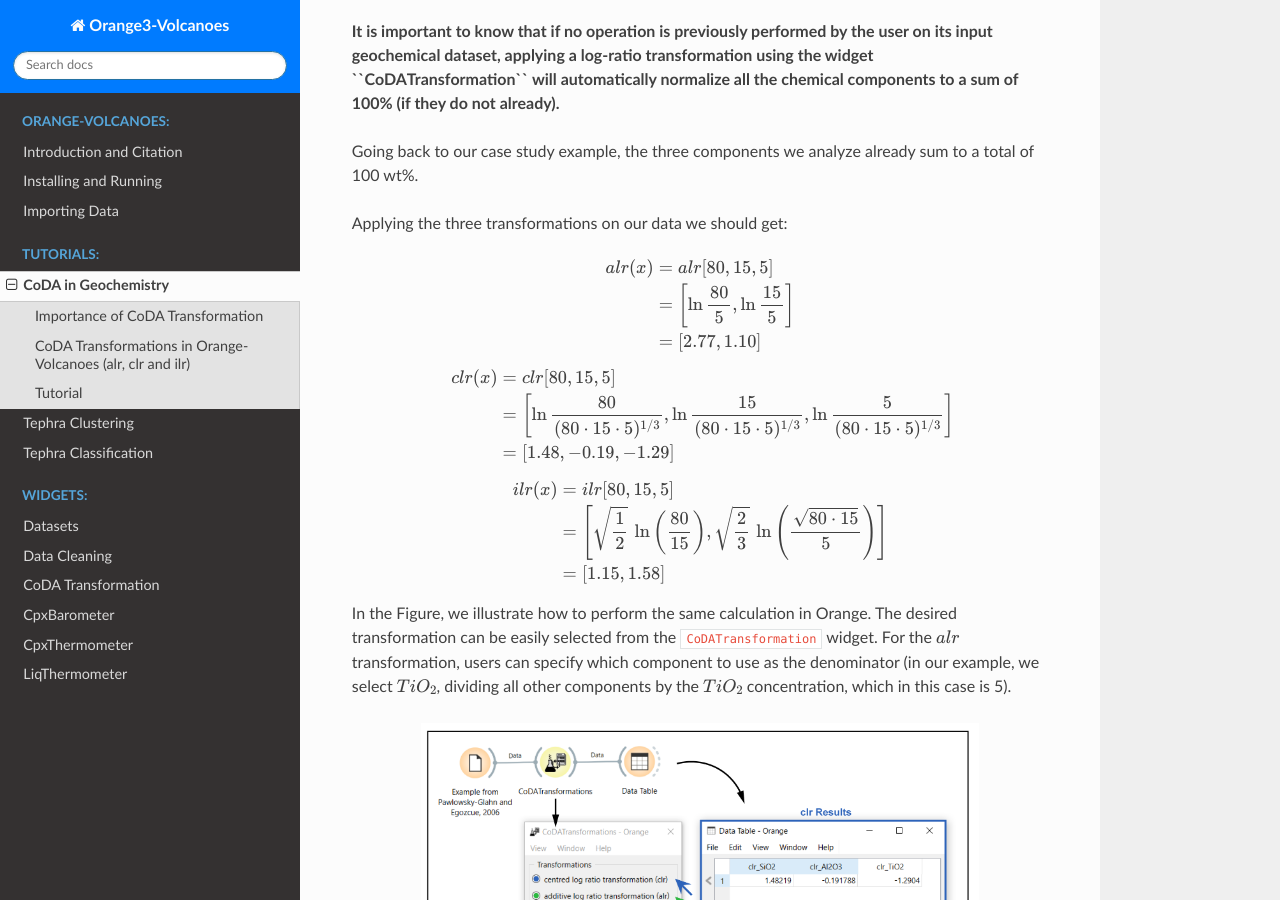
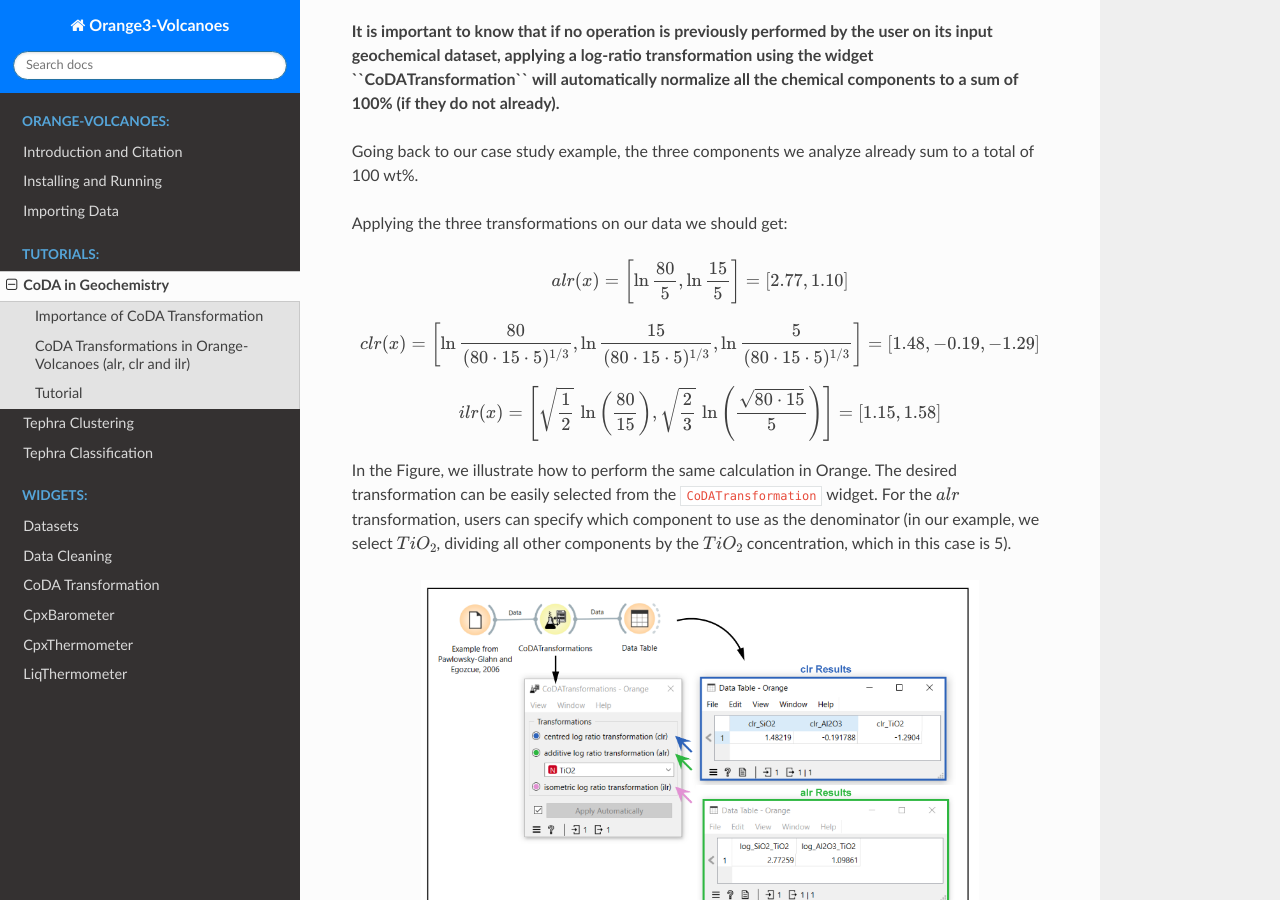
Before and after one commit to AIVolcanoLab/orange3-volcanoes, a Sphinx documentation site: the page built from docs/source/coda_geochemistry.rst, in a window 1280 px wide and 900 px high, scrolled down 2558 px. Built offline with Sphinx 7.4.7 and the Read the Docs theme 3.1.0, drawn with Linux system fonts in a browser that asks for light colours.

Commit message:
docs updates

```diff
--- a/docs/source/coda_geochemistry.rst
+++ b/docs/source/coda_geochemistry.rst
@@ -76,29 +76,17 @@ Applying the three transformations on our data we should get:
 
 .. math::
 
-   \begin{aligned}
-   alr(x) &= alr[80, 15, 5] \\
-          &= \left [ \ln\frac{80}{5}, \ln\frac{15}{5} \right ] \\
-          &= [2.77, 1.10]
-   \end{aligned}
-
+   alr(x) =  \left [ \ln\frac{80}{5}, \ln\frac{15}{5} \right ] = [2.77, 1.10]
 
 .. math::
 
-   \begin{aligned}
-   clr(x) &= clr[80, 15, 5] \\
-          &= \left [ \ln\frac{80}{(80\cdot15\cdot5)^{1/3}}, \ln\frac{15}{(80\cdot15\cdot5)^{1/3}}, \ln\frac{5}{(80\cdot15\cdot5)^{1/3}} \right ] \\
-          &= [1.48, -0.19, -1.29]
-   \end{aligned}
-
+   clr(x) = \left [ \ln\frac{80}{(80\cdot15\cdot5)^{1/3}}, \ln\frac{15}{(80\cdot15\cdot5)^{1/3}}, \ln\frac{5}{(80\cdot15\cdot5)^{1/3}} \right ]
+   = [1.48, -0.19, -1.29]
 
 .. math::
 
-   \begin{aligned}
-   ilr(x) &= ilr[80, 15, 5] \\
-          &= \left [ \sqrt{\frac{1}{2}} \, \ln\left(\frac{80}{15}\right), \sqrt{\frac{2}{3}} \, \ln\left(\frac{\sqrt{80\cdot15}}{5}\right) \right ] \\
-          &= [1.15, 1.58]
-   \end{aligned}
+   ilr(x) = \left [ \sqrt{\frac{1}{2}} \, \ln\left(\frac{80}{15}\right), \sqrt{\frac{2}{3}} \, \ln\left(\frac{\sqrt{80\cdot15}}{5}\right) \right ]
+   = [1.15, 1.58]
 
 In the Figure, we illustrate how to perform the same calculation in Orange. The desired transformation can be easily selected from the ``CoDATransformation`` widget. For the :math:`alr` transformation, users can specify which component to use as the denominator (in our example, we select :math:`TiO_2`, dividing all other components by the :math:`TiO_2` concentration, which in this case is 5).
 
```
Also changed, not shown: 2 other files.
